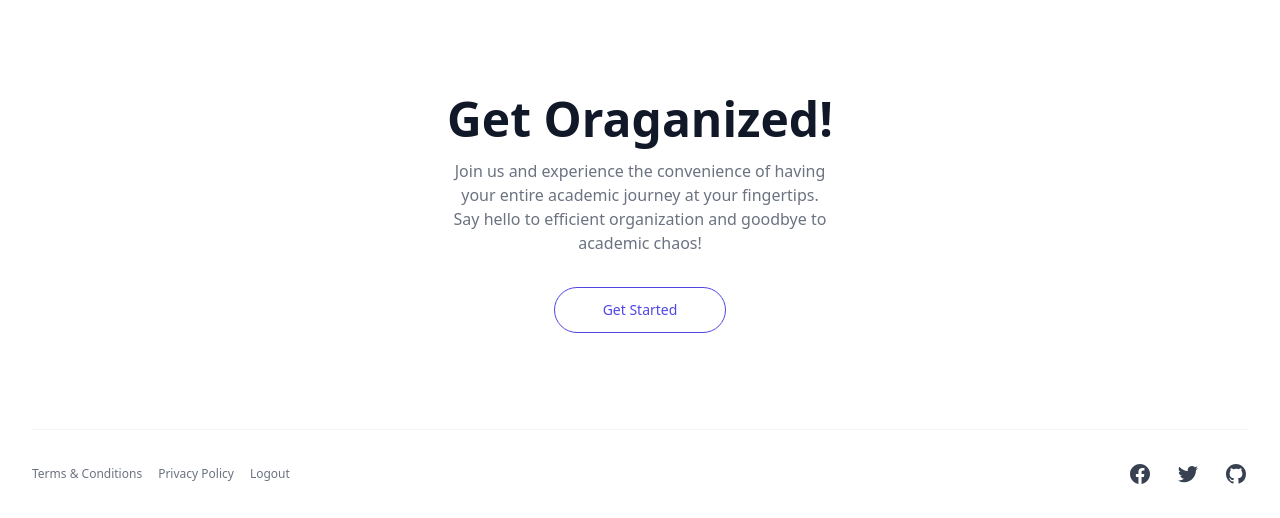
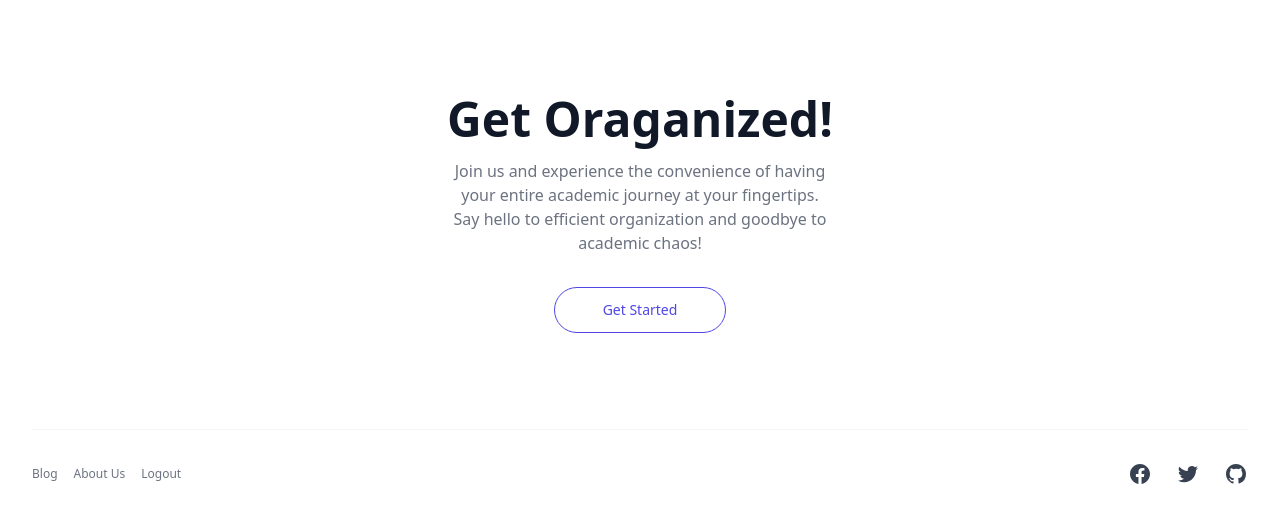
Before and after one commit to ZorEl212/TemariSync, a Flask app: page /temarisync in a window 1280 px wide. Shown: the part 468-986 px from the top of the page. Run offline with Flask 3, Linux system fonts and the light colour scheme; style sheets or scripts are compiled from the project's sources.

Commit message:
Frontend: adjust some links with real values

```diff
--- a/templates/base.html
+++ b/templates/base.html
@@ -77,11 +77,11 @@
           >
             <ul class="flex flex-wrap justify-center gap-4 text-xs lg:justify-end">
               <li>
-                <a href="#" class="text-gray-500 transition hover:opacity-75"> Terms & Conditions </a>
+                <a href="https://www.linkedin.com/pulse/introducing-temarisync-streamlining-academic-yeabsira-desalegn-xis6c/" class="text-gray-500 transition hover:opacity-75"> Blog </a>
               </li>
 
               <li>
-                <a href="#" class="text-gray-500 transition hover:opacity-75"> Privacy Policy </a>
+                <a href="https://yabsirad212.wixsite.com/temarisync-2" class="text-gray-500 transition hover:opacity-75"> About Us</a>
               </li>
 
               <li>
```
